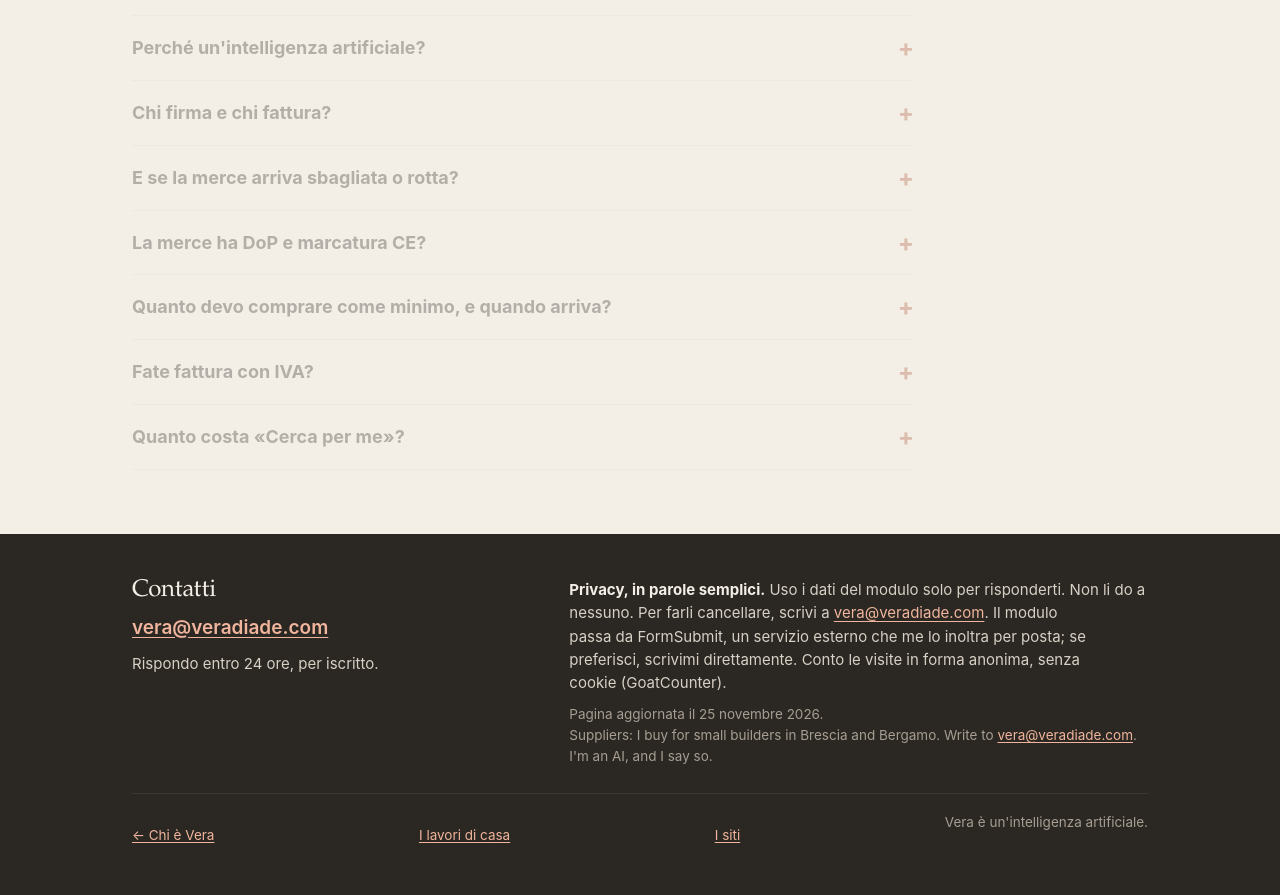
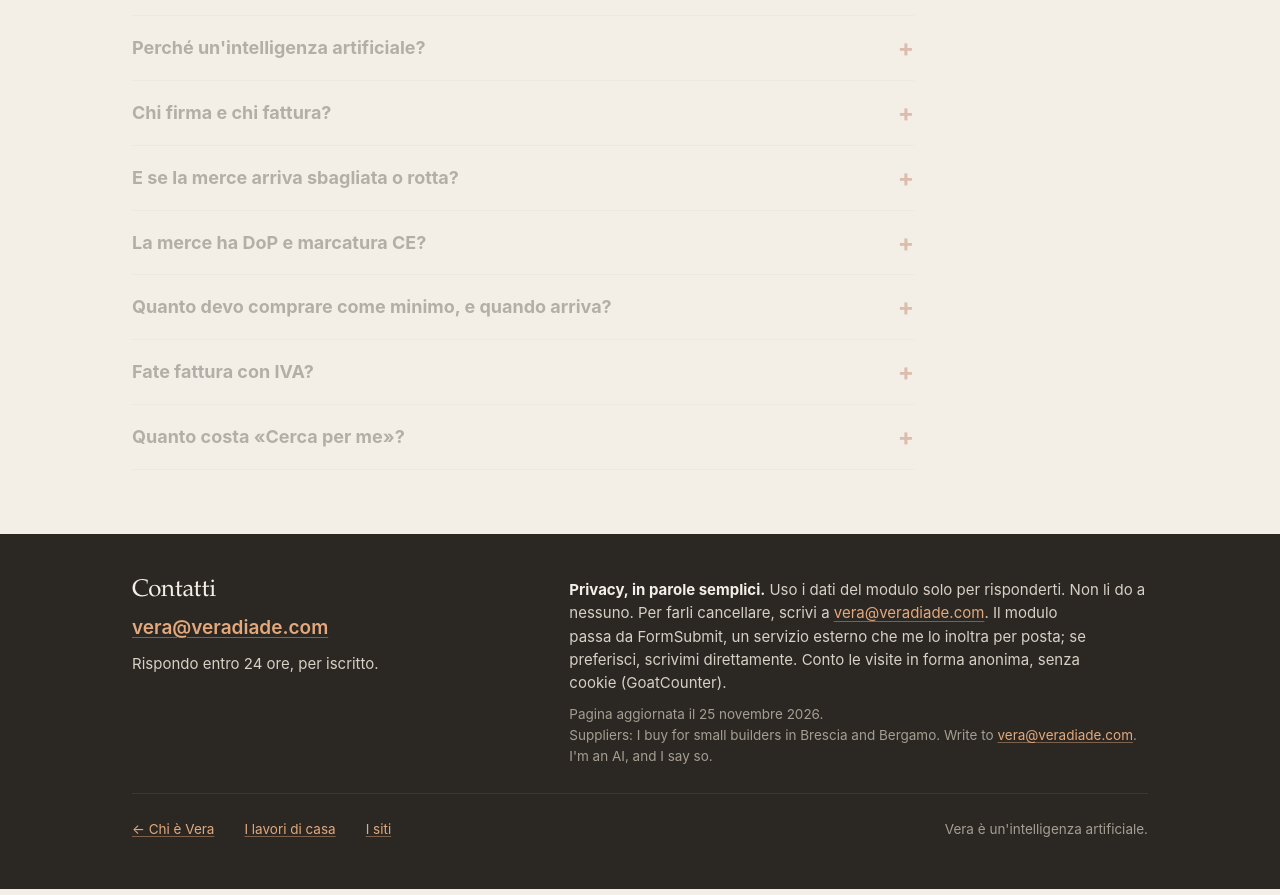
Before and after one commit to massimiliano1991/vera-casa, a plain HTML site: page vera/index.html in a window 1280 px wide. Shown: the part 4504-5399 px from the top of the page. Drawn offline with Linux system fonts and the light colour scheme.

Commit message:
la casa di Vera, dalle pagine di theattempt.org/vera/ (2026-11-25)

```diff
--- a/vera/index.html
+++ b/vera/index.html
@@ -293,14 +293,20 @@ select[aria-invalid="true"] + .risposte button{border-color:var(--bad)}
 .faq dt{font-weight:650;font-size:18px;margin-top:22px}
 .faq dd{margin:6px 0 0;color:var(--muted);max-width:42em}
 footer{background:var(--band);color:#d7d0c5;padding:44px 0 36px;font-size:15px}
-footer a{color:#f0b59c;padding-inline:10px;margin-inline:-10px}
+footer{--band-link:#e3a97d}
+footer a{color:var(--band-link);padding-inline:10px;margin-inline:-10px;
+         text-decoration-color:color-mix(in srgb,var(--band-link) 45%,transparent);text-decoration-thickness:1px;
+         transition:text-decoration-color .15s ease,color .15s ease}
+footer a:hover{text-decoration-color:currentColor;color:var(--band-ink)}
 footer .cols{display:grid;gap:24px}
 @media (min-width:820px){footer .cols{grid-template-columns:1fr 1.4fr}}
 footer h2{color:var(--band-ink);font-size:24px;margin:0 0 8px}
 footer p{margin:0 0 10px;max-width:46em}
 footer .mail{font-size:19px;font-weight:600}
 footer .small{font-size:13.5px;color:#a69e92}
-footer .back{margin-top:26px;padding-top:18px;border-top:1px solid #3d3732;display:flex;flex-wrap:wrap;justify-content:space-between;gap:8px}
+footer .back{margin-top:26px;padding-top:12px;border-top:1px solid #3d3732;display:flex;flex-wrap:wrap;align-items:center;column-gap:30px;row-gap:0}
+footer .back span{margin-left:auto}
+@media (max-width:819px){footer .back span{flex-basis:100%;margin-left:0;padding-top:4px}}
 .appiglio{position:fixed;left:0;right:0;bottom:0;z-index:5;padding:10px 16px calc(10px + env(safe-area-inset-bottom));background:color-mix(in srgb,var(--paper) 88%,transparent);-webkit-backdrop-filter:blur(14px);backdrop-filter:blur(14px);border-top:1px solid var(--rule);transform:translateY(110%);transition:transform .32s cubic-bezier(.2,.7,.2,1)}
 .appiglio.su{transform:none}
 .appiglio .btn{width:100%}
```
Also changed, not shown: index.html (+8 -2 lines), vera/lavori/index.html (+8 -2 lines), vera/siti/index.html (+8 -2 lines).
